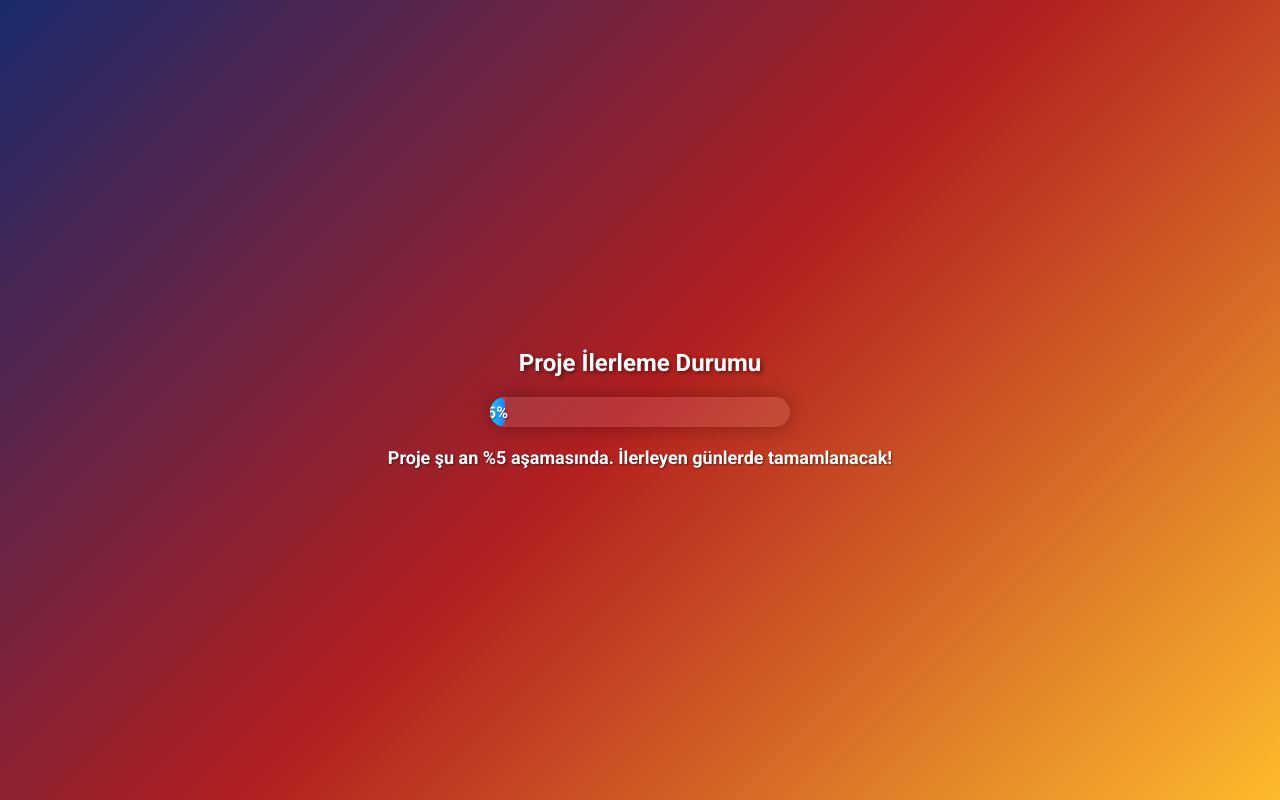
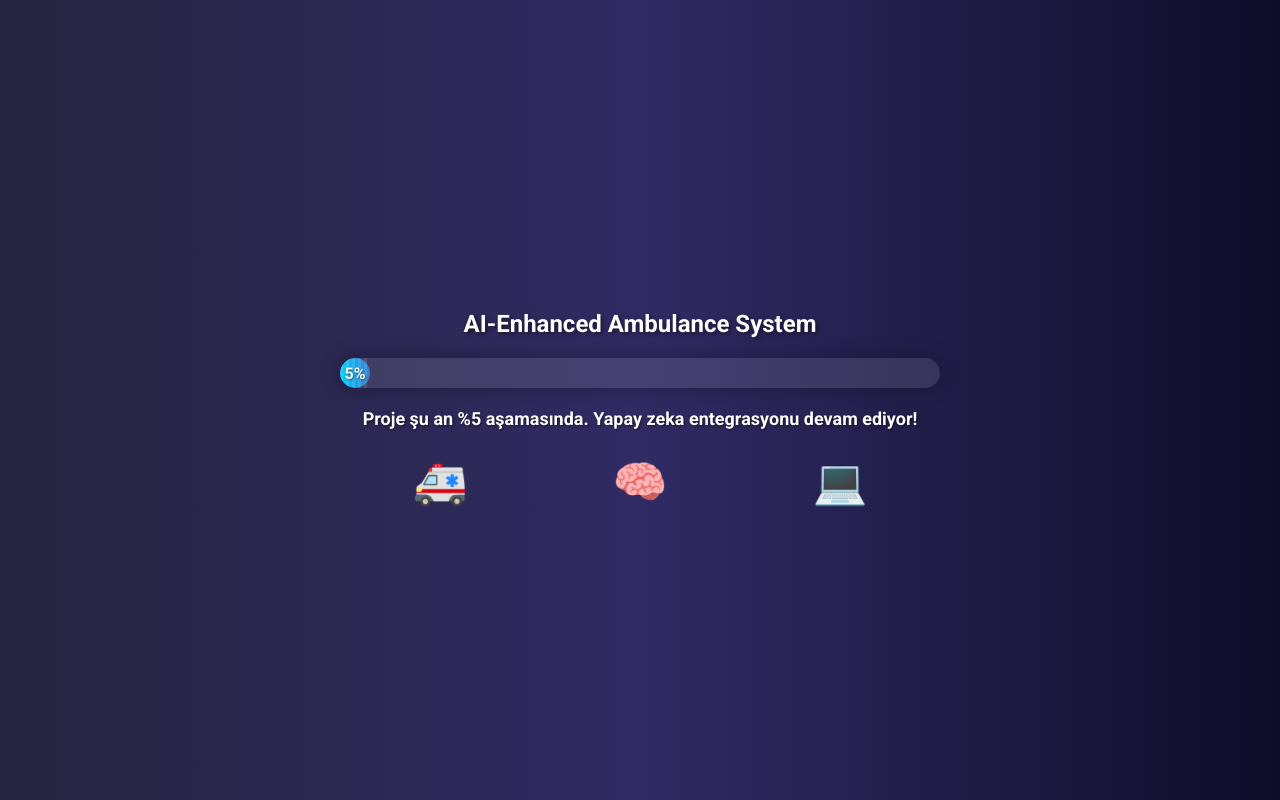
Before and after one commit to Baro007/112, a plain HTML site: page index.html in a window 1280 px wide. Drawn offline with Linux system fonts and the light colour scheme.

Commit message:
Update index.html

```diff
--- a/index.html
+++ b/index.html
@@ -3,7 +3,7 @@
 <head>
     <meta charset="UTF-8">
     <meta name="viewport" content="width=device-width, initial-scale=1.0">
-    <title>Proje İlerleme Durumu</title>
+    <title>AI-Enhanced Ambulance System Progress</title>
     <link href="https://fonts.googleapis.com/css2?family=Roboto:wght@400;700&display=swap" rel="stylesheet">
     <style>
         body {
@@ -12,15 +12,18 @@
             align-items: center;
             height: 100vh;
             margin: 0;
-            background: linear-gradient(135deg, #1a2a6c, #b21f1f, #fdbb2d);
+            background: #0f0c29;
+            background: linear-gradient(to right, #24243e, #302b63, #0f0c29);
             font-family: 'Roboto', sans-serif;
             color: #ffffff;
         }
         .container {
             text-align: center;
+            width: 80%;
+            max-width: 600px;
         }
         .progress-container {
-            width: 300px;
+            width: 100%;
             height: 30px;
             background-color: rgba(255, 255, 255, 0.1);
             border-radius: 15px;
@@ -30,33 +33,46 @@
             margin: 20px auto;
         }
         .progress-bar {
-            width: 0%;
+            width: 5%;
             height: 100%;
-            background: linear-gradient(90deg, #00c6ff, #0072ff);
+            background: linear-gradient(90deg, #00d2ff, #3a7bd5);
             border-radius: 15px;
-            transition: width 1.5s ease-in-out;
             position: relative;
+            transition: width 1s ease-in-out;
         }
-        .progress-bar::after {
+        .progress-bar::before {
             content: '';
             position: absolute;
             top: 0;
             left: 0;
             right: 0;
             bottom: 0;
-            background: linear-gradient(
-                90deg,
-                rgba(255, 255, 255, 0.1) 25%,
-                rgba(255, 255, 255, 0.2) 50%,
-                rgba(255, 255, 255, 0.1) 75%
-            );
-            background-size: 200% 100%;
-            animation: shine 3s infinite linear;
+            background:
+                linear-gradient(90deg,
+                    rgba(255,255,255,.1) 10%,
+                    transparent 10%,
+                    transparent 20%,
+                    rgba(255,255,255,.1) 20%,
+                    rgba(255,255,255,.1) 30%,
+                    transparent 30%,
+                    transparent 40%,
+                    rgba(255,255,255,.1) 40%,
+                    rgba(255,255,255,.1) 50%,
+                    transparent 50%,
+                    transparent 60%,
+                    rgba(255,255,255,.1) 60%,
+                    rgba(255,255,255,.1) 70%,
+                    transparent 70%,
+                    transparent 80%,
+                    rgba(255,255,255,.1) 80%,
+                    rgba(255,255,255,.1) 90%,
+                    transparent 90%,
+                    transparent);
+            animation: barStripes 1s linear infinite;
         }
-        @keyframes shine {
-            to {
-                background-position: 200% 0;
-            }
+        @keyframes barStripes {
+            0% { background-position: 0 0; }
+            100% { background-position: 60px 0; }
         }
         .percentage {
             position: absolute;
@@ -79,38 +95,45 @@
             margin-bottom: 20px;
             text-shadow: 2px 2px 4px rgba(0, 0, 0, 0.5);
         }
+        .icon-container {
+            display: flex;
+            justify-content: space-around;
+            margin-top: 30px;
+        }
+        .icon {
+            font-size: 40px;
+            animation: pulse 2s infinite;
+        }
+        @keyframes pulse {
+            0% { transform: scale(1); }
+            50% { transform: scale(1.1); }
+            100% { transform: scale(1); }
+        }
     </style>
 </head>
 <body>
     <div class="container">
-        <h1 class="title">Proje İlerleme Durumu</h1>
+        <h1 class="title">AI-Enhanced Ambulance System</h1>
         <div class="progress-container">
             <div class="progress-bar">
-                <div class="percentage">0%</div>
+                <div class="percentage">5%</div>
             </div>
         </div>
-        <div class="message">Proje şu an %5 aşamasında. İlerleyen günlerde tamamlanacak!</div>
+        <div class="message">Proje şu an %5 aşamasında. Yapay zeka entegrasyonu devam ediyor!</div>
+        <div class="icon-container">
+            <div class="icon">🚑</div>
+            <div class="icon">🧠</div>
+            <div class="icon">💻</div>
+        </div>
     </div>
 
     <script>
         const progressBar = document.querySelector('.progress-bar');
         const percentageText = document.querySelector('.percentage');
         const targetProgress = 5;
-        let currentProgress = 0;
 
-        function updateProgress() {
-            if (currentProgress < targetProgress) {
-                currentProgress += 0.1;
-                progressBar.style.width = `${currentProgress}%`;
-                percentageText.textContent = `${currentProgress.toFixed(1)}%`;
-                requestAnimationFrame(updateProgress);
-            } else {
-                progressBar.style.width = `${targetProgress}%`;
-                percentageText.textContent = `${targetProgress}%`;
-            }
-        }
-
-        updateProgress();
+        progressBar.style.width = `${targetProgress}%`;
+        percentageText.textContent = `${targetProgress}%`;
     </script>
 </body>
 </html>
```
